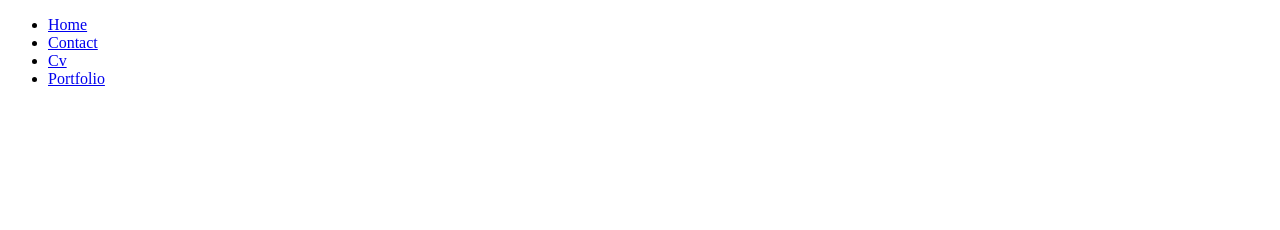
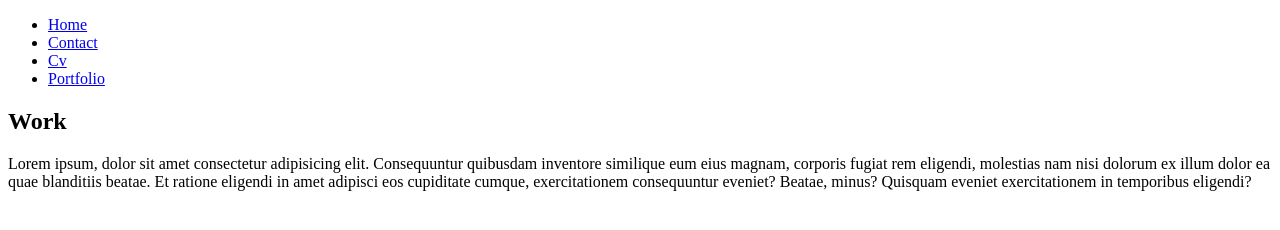
Before and after one commit to MoeBamba01/Test-Encore, a plain HTML site: page index.html in a window 1280 px wide. Drawn offline with Linux system fonts and the light colour scheme.

Commit message:
small changes

```diff
--- a/index.html
+++ b/index.html
@@ -15,5 +15,11 @@
 
         </ul>
     </nav>
+    <div class="section-links">
+        <section>
+            <h2>Work</h2>
+            <p>Lorem ipsum, dolor sit amet consectetur adipisicing elit. Consequuntur quibusdam inventore similique eum eius magnam, corporis fugiat rem eligendi, molestias nam nisi dolorum ex illum dolor ea quae blanditiis beatae. Et ratione eligendi in amet adipisci eos cupiditate cumque, exercitationem consequuntur eveniet? Beatae, minus? Quisquam eveniet exercitationem in temporibus eligendi?</p>
+        </section>
+    </div>
 </body>
 </html>
```
